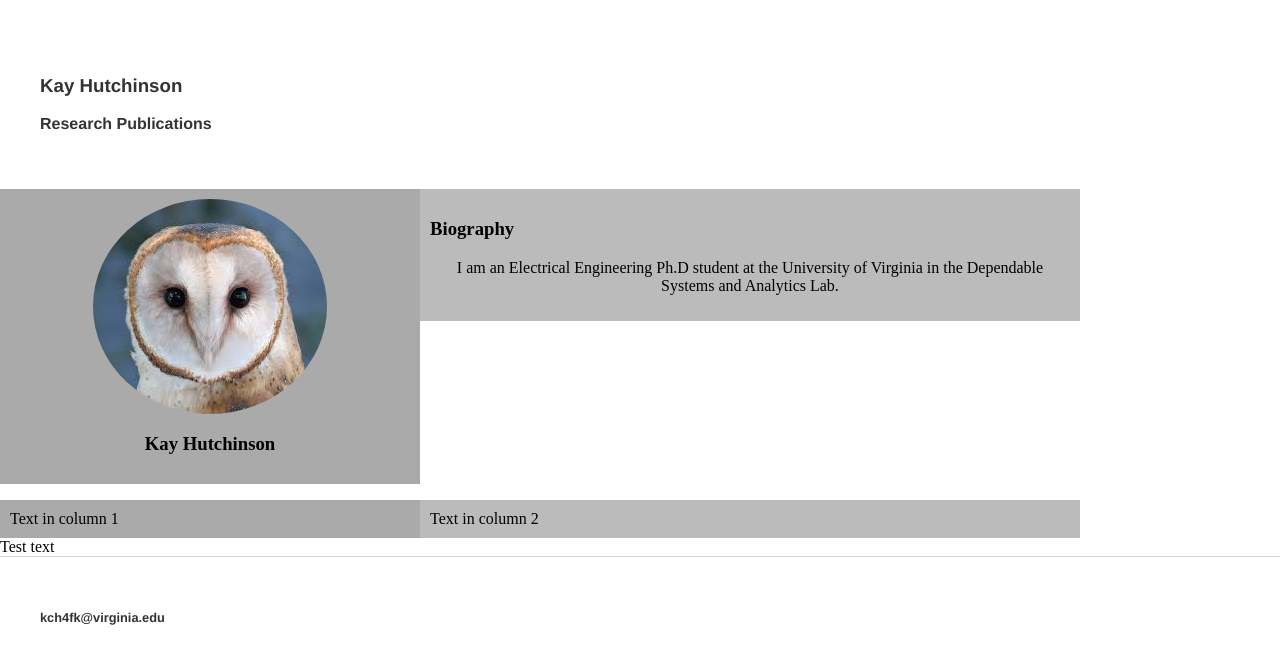
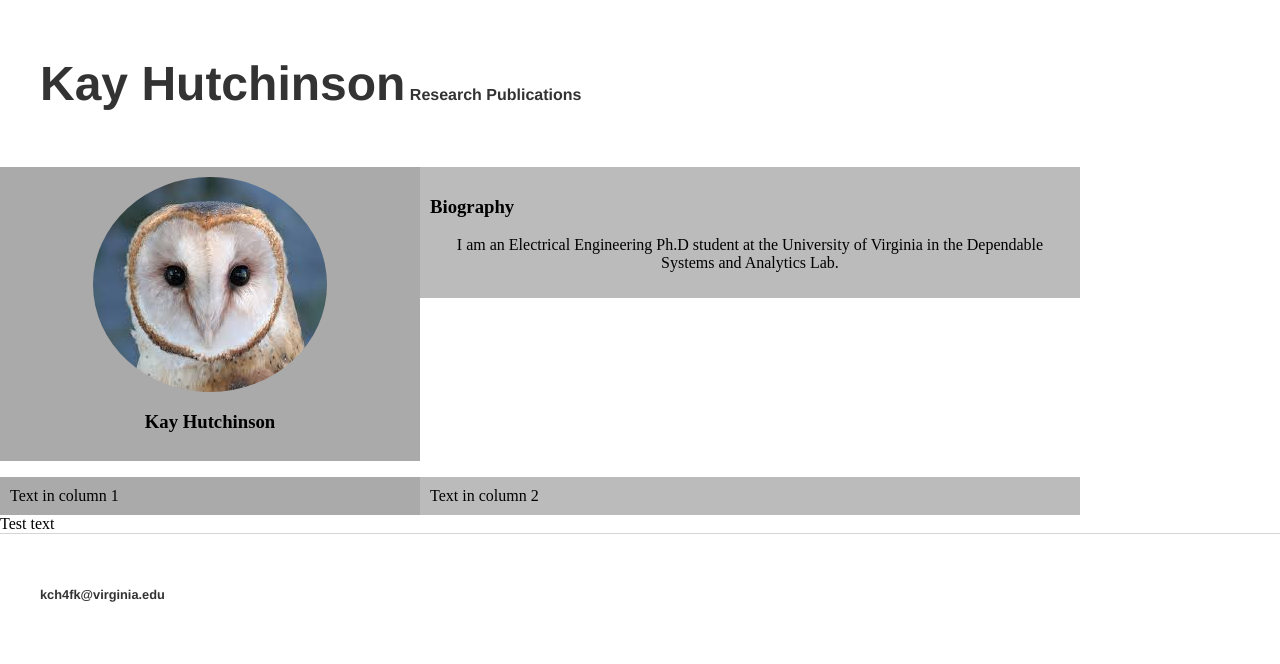
Before and after one commit to kch4fk/kch4fk.github.io, a Jekyll site: the page built from index.html, in a window 1280 px wide. Shown: the top 664 px of the page. Built offline with Jekyll 4.4.1, drawn with Linux system fonts in a browser that asks for light colours.

Commit message:
Update default.html

```diff
--- a/_layouts/default.html
+++ b/_layouts/default.html
@@ -8,7 +8,7 @@
 		<body>
 			<nav>
 	    		<ul>
-				<li><a href="/"><h3>Kay Hutchinson</h3></a></li>
+				<li><a href="/"><font size="60">Kay Hutchinson</font></a></li>
 				<li><a href="/research">Research</a></li>
 				<li><a href="/publications">Publications</a></li>
 	        		<!--<li><a href="/">Home</a></li>-->
```
